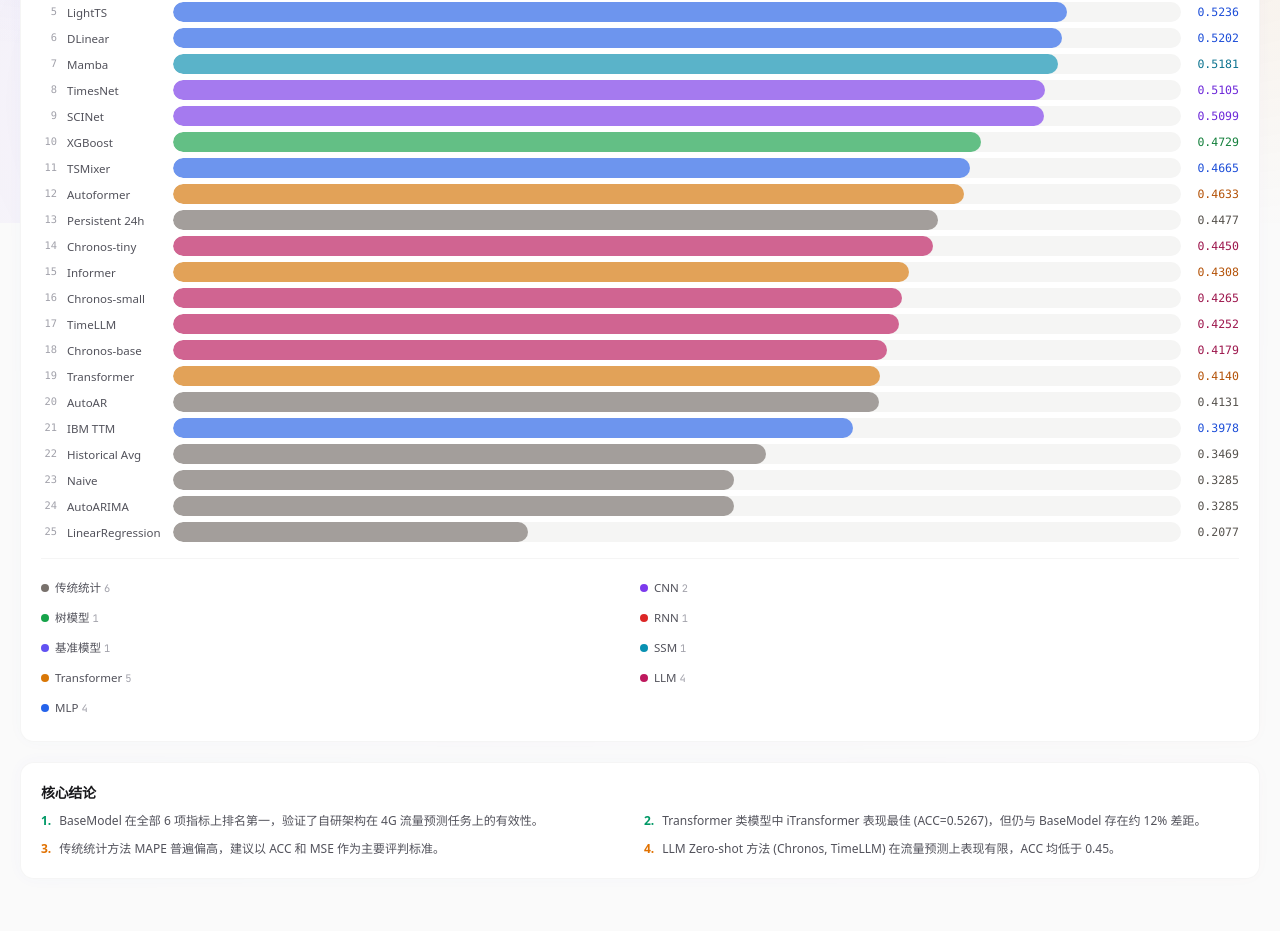
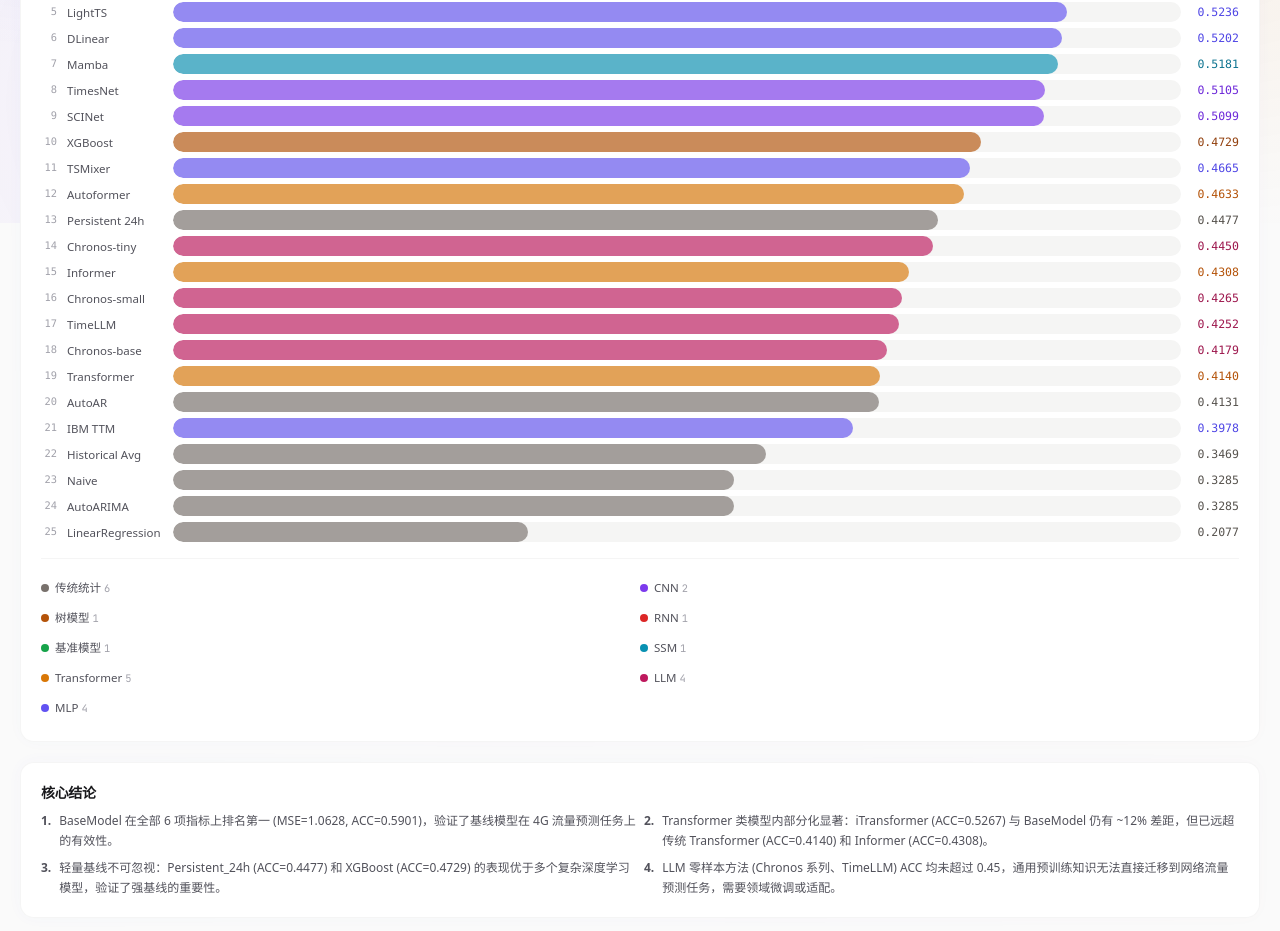
Before and after one commit to Ze-fan1/4G-Traffic-prediction-web, a React (Vite) app in the folder react-app/: page / in a window 1280 px wide. Shown: the part 577-1508 px from the top of the page. Built offline with nearby package versions, Linux system fonts and the light colour scheme.

Commit message:
Baseline改绿色+XGBoost换色；取消滚动模糊；核心结论重写；导航重排序

```diff
--- a/react-app/src/App.jsx
+++ b/react-app/src/App.jsx
@@ -1,4 +1,4 @@
-import { useState, useCallback, useEffect, useRef } from 'react';
+import { useState, useCallback } from 'react';
 import Header from './components/Header';
 import Loader from './components/Loader';
 import OverviewPage from './pages/OverviewPage';
@@ -18,25 +18,6 @@
 export default function App() {
   const [loading, setLoading] = useState(true);
   const [activeTab, setActiveTab] = useState('overview');
-  const mainRef = useRef(null);
-  const scrollTimer = useRef(null);
-
-  // 滚动模糊效果
-  useEffect(() => {
-    const handleScroll = () => {
-      if (!mainRef.current) return;
-      mainRef.current.classList.add('scroll-blur-active');
-      if (scrollTimer.current) clearTimeout(scrollTimer.current);
-      scrollTimer.current = setTimeout(() => {
-        if (mainRef.current) mainRef.current.classList.remove('scroll-blur-active');
-      }, 150);
-    };
-    window.addEventListener('scroll', handleScroll, { passive: true });
-    return () => {
-      window.removeEventListener('scroll', handleScroll);
-      if (scrollTimer.current) clearTimeout(scrollTimer.current);
-    };
-  }, []);
 
   const handleLoadDone = useCallback(() => setLoading(false), []);
   const PageComponent = PAGES[activeTab];
@@ -46,8 +27,7 @@
       {loading && <Loader onDone={handleLoadDone} />}
       <Header activeTab={activeTab} onTabChange={setActiveTab} />
       <main
-        ref={mainRef}
-        className="scroll-blur-container max-w-7xl mx-auto px-3 sm:px-5 pb-24"
+        className="max-w-7xl mx-auto px-3 sm:px-5 pb-24"
         style={{ opacity: loading ? 0 : 1, transition: 'opacity 0.5s' }}
       >
         <PageComponent key={activeTab} />
--- a/react-app/src/components/Header.jsx
+++ b/react-app/src/components/Header.jsx
@@ -1,7 +1,7 @@
 const TABS = [
   { id: 'overview', label: '首页' },
-  { id: 'performance', label: '性能与数据' },
   { id: 'curves', label: '预测曲线' },
+  { id: 'performance', label: '模型对比' },
   { id: 'errors', label: '误差分析' },
   { id: 'details', label: '详细报告' },
 ];
--- a/react-app/src/data/palette.js
+++ b/react-app/src/data/palette.js
@@ -1,17 +1,17 @@
 export const CAT_PALETTE = {
-  'Baseline':    { bg: '#EEECFE', border: '#6152F2', text: '#4F46E5', fill: 'rgba(97,82,242,0.72)', fillLight: 'rgba(97,82,242,0.12)', label: '基准模型' },
+  'Baseline':    { bg: '#DCFCE7', border: '#16A34A', text: '#15803D', fill: 'rgba(22,163,74,0.72)', fillLight: 'rgba(22,163,74,0.12)', label: '基准模型' },
   'Statistical': { bg: '#F5F5F4', border: '#78716C', text: '#57534E', fill: 'rgba(120,113,108,0.55)', fillLight: 'rgba(120,113,108,0.08)', label: '传统统计' },
-  'Tree':        { bg: '#DCFCE7', border: '#16A34A', text: '#15803D', fill: 'rgba(22,163,74,0.55)', fillLight: 'rgba(22,163,74,0.1)', label: '树模型' },
+  'Tree':        { bg: '#FEF9C3', border: '#B45309', text: '#92400E', fill: 'rgba(180,83,9,0.55)', fillLight: 'rgba(180,83,9,0.1)', label: '树模型' },
   'Transformer': { bg: '#FEF3C7', border: '#D97706', text: '#B45309', fill: 'rgba(217,119,6,0.6)', fillLight: 'rgba(217,119,6,0.1)', label: 'Transformer' },
-  'MLP':         { bg: '#DBEAFE', border: '#2563EB', text: '#1D4ED8', fill: 'rgba(37,99,235,0.55)', fillLight: 'rgba(37,99,235,0.08)', label: 'MLP' },
+  'MLP':         { bg: '#EEECFE', border: '#6152F2', text: '#4F46E5', fill: 'rgba(97,82,242,0.55)', fillLight: 'rgba(97,82,242,0.08)', label: 'MLP' },
   'CNN':         { bg: '#F3E8FF', border: '#7C3AED', text: '#6D28D9', fill: 'rgba(124,58,237,0.55)', fillLight: 'rgba(124,58,237,0.08)', label: 'CNN' },
   'RNN':         { bg: '#FEE2E2', border: '#DC2626', text: '#B91C1C', fill: 'rgba(220,38,38,0.55)', fillLight: 'rgba(220,38,38,0.1)', label: 'RNN' },
   'SSM':         { bg: '#CFFAFE', border: '#0891B2', text: '#0E7490', fill: 'rgba(8,145,178,0.55)', fillLight: 'rgba(8,145,178,0.08)', label: 'SSM' },
   'LLM':         { bg: '#FCE7F3', border: '#BE185D', text: '#9D174D', fill: 'rgba(190,24,93,0.55)', fillLight: 'rgba(190,24,93,0.08)', label: 'LLM' },
 };
 
-export const MODEL_COLORS_8 = ['#6152F2', '#DC2626', '#2563EB', '#D97706', '#7C3AED', '#16A34A', '#0891B2', '#BE185D'];
-export const MODEL_COLORS_6 = ['#6152F2', '#DC2626', '#2563EB', '#D97706', '#7C3AED', '#16A34A'];
+export const MODEL_COLORS_8 = ['#16A34A', '#DC2626', '#2563EB', '#D97706', '#7C3AED', '#6152F2', '#0891B2', '#BE185D'];
+export const MODEL_COLORS_6 = ['#16A34A', '#DC2626', '#2563EB', '#D97706', '#7C3AED', '#6152F2'];
 
 export function getPalette(model) {
   return CAT_PALETTE[model.cat] || CAT_PALETTE['Statistical'];
--- a/react-app/src/index.css
+++ b/react-app/src/index.css
@@ -115,14 +115,6 @@
 }
 #acc-ranking-bars > div:hover, #rank-list > div:hover {
   filter: blur(0.3px) brightness(1.015);
-}
-
-/* ═══ 滚动模糊（底部边缘浅浅模糊） ═══ */
-.scroll-blur-container {
-  transition: filter 0.2s ease-out;
-}
-.scroll-blur-active {
-  filter: blur(0.3px) brightness(0.99);
 }
 
 /* ═══ 导航标签统一悬浮 ═══ */
--- a/react-app/src/pages/OverviewPage.jsx
+++ b/react-app/src/pages/OverviewPage.jsx
@@ -94,10 +94,10 @@
       <div className="card p-5">
         <h3 className="text-sm font-semibold tracking-tight mb-2">核心结论</h3>
         <div className="grid grid-cols-1 sm:grid-cols-2 gap-2 text-xs text-[#52525B] leading-relaxed">
-          <div className="flex gap-2"><span className="text-emerald-600 font-bold flex-shrink-0">1.</span> BaseModel 在全部 6 项指标上排名第一，验证了自研架构在 4G 流量预测任务上的有效性。</div>
-          <div className="flex gap-2"><span className="text-emerald-600 font-bold flex-shrink-0">2.</span> Transformer 类模型中 iTransformer 表现最佳 (ACC=0.5267)，但仍与 BaseModel 存在约 12% 差距。</div>
-          <div className="flex gap-2"><span className="text-amber-600 font-bold flex-shrink-0">3.</span> 传统统计方法 MAPE 普遍偏高，建议以 ACC 和 MSE 作为主要评判标准。</div>
-          <div className="flex gap-2"><span className="text-amber-600 font-bold flex-shrink-0">4.</span> LLM Zero-shot 方法 (Chronos, TimeLLM) 在流量预测上表现有限，ACC 均低于 0.45。</div>
+          <div className="flex gap-2"><span className="text-[#52525B] font-bold flex-shrink-0">1.</span> BaseModel 在全部 6 项指标上排名第一 (MSE=1.0628, ACC=0.5901)，验证了基线模型在 4G 流量预测任务上的有效性。</div>
+          <div className="flex gap-2"><span className="text-[#52525B] font-bold flex-shrink-0">2.</span> Transformer 类模型内部分化显著：iTransformer (ACC=0.5267) 与 BaseModel 仍有 ~12% 差距，但已远超传统 Transformer (ACC=0.4140) 和 Informer (ACC=0.4308)。</div>
+          <div className="flex gap-2"><span className="text-[#52525B] font-bold flex-shrink-0">3.</span> 轻量基线不可忽视：Persistent_24h (ACC=0.4477) 和 XGBoost (ACC=0.4729) 的表现优于多个复杂深度学习模型，验证了强基线的重要性。</div>
+          <div className="flex gap-2"><span className="text-[#52525B] font-bold flex-shrink-0">4.</span> LLM 零样本方法 (Chronos 系列、TimeLLM) ACC 均未超过 0.45，通用预训练知识无法直接迁移到网络流量预测任务，需要领域微调或适配。</div>
         </div>
       </div>
     </div>
--- a/react-app/src/pages/PerformancePage.jsx
+++ b/react-app/src/pages/PerformancePage.jsx
@@ -114,7 +114,10 @@
 export default function PerformancePage() {
   return (
     <div className="page-enter">
-      <div className="grid grid-cols-1 lg:grid-cols-2 gap-4 mt-5">
+      <div className="mt-5">
+        <DataTable />
+      </div>
+      <div className="grid grid-cols-1 lg:grid-cols-2 gap-4 mt-4">
         <div className="card p-5">
           <h3 className="text-sm font-semibold tracking-tight mb-0.5">Custom ACC 横向对比</h3>
           <p className="text-[0.65rem] text-[#A1A1AA] mb-3">所有模型按 ACC 升序排列 · 悬停查看详情</p>
@@ -138,9 +141,6 @@
           <CategoryBarChart />
         </div>
       </div>
-      <div className="mt-4">
-        <DataTable />
-      </div>
     </div>
   );
 }
```
Also changed, not shown: 5 other files (tests, documents, lock files or other folders).
